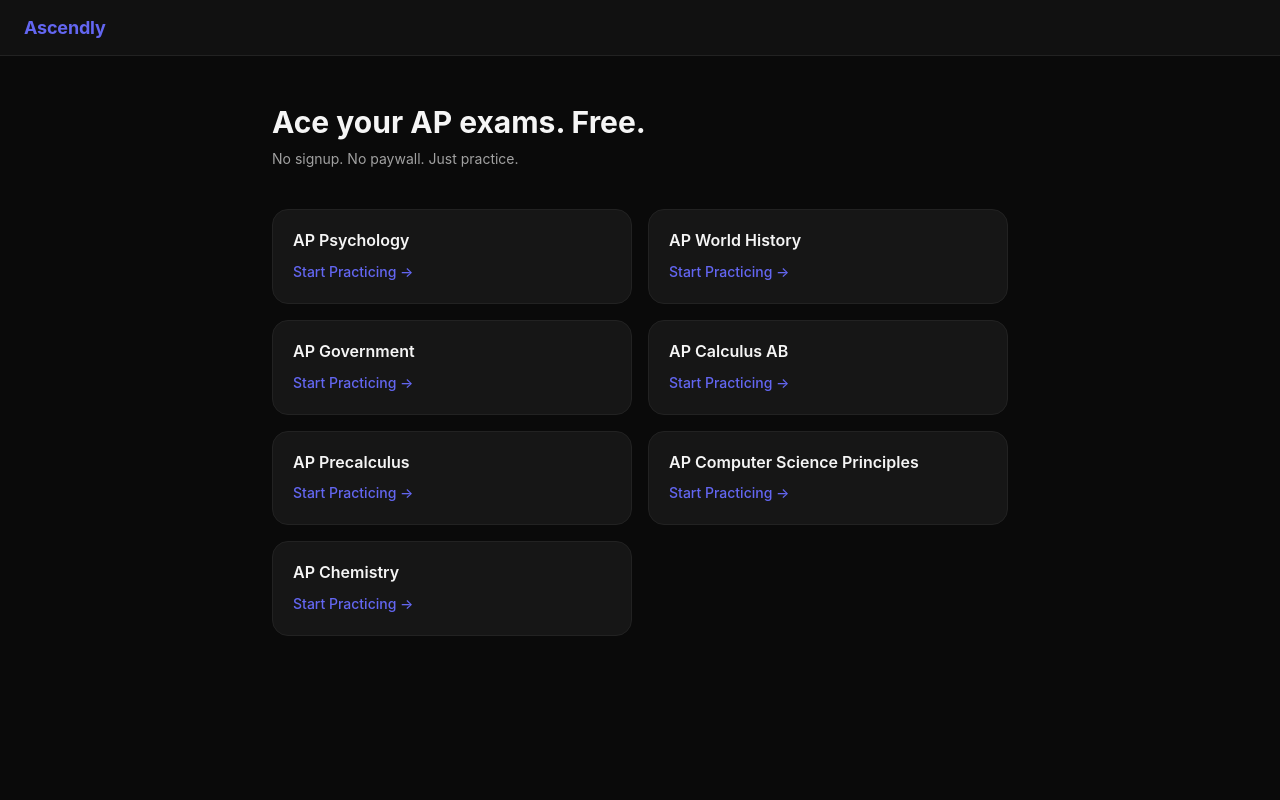
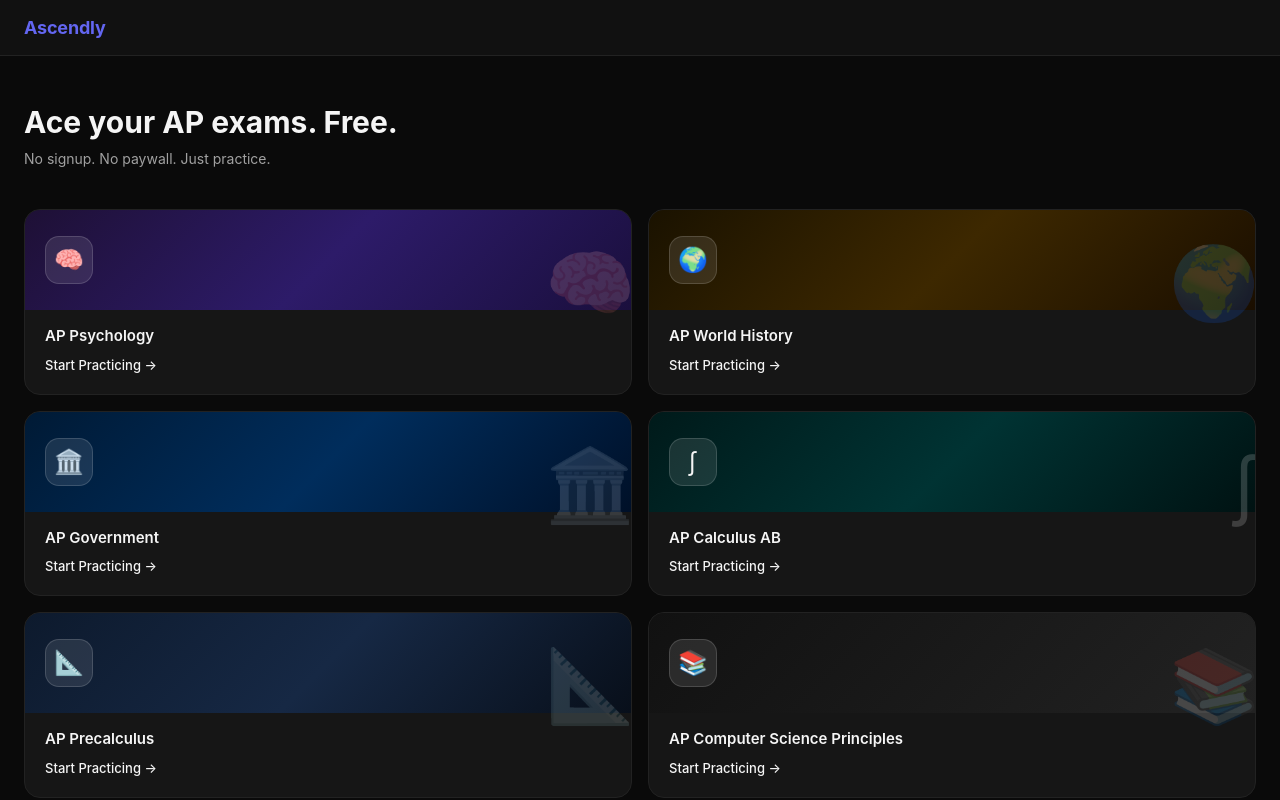
Before and after one commit to aksharkakkad-web/geta5.org, a Next.js app: page / in a window 1280 px wide. Shown: the top 800 px of the page. Built offline with nearby package versions, Linux system fonts and the light colour scheme.

Commit message:
fix: resolve STATE.md merge conflict after Wave 1

```diff
--- a/app/[subject]/drills/page.tsx
+++ b/app/[subject]/drills/page.tsx
@@ -36,13 +36,24 @@ export default function DrillsPage({ params }: DrillsPageProps) {
     setView('unit-select')
   }
 
+  const isSession = view === 'session' && session
+
   return (
-    <main style={{ padding: '24px', maxWidth: '960px', margin: '0 auto' }}>
+    <main
+      style={{
+        padding: '24px',
+        maxWidth: isSession ? '100%' : '960px',
+        margin: '0 auto',
+        minHeight: isSession ? 'calc(100dvh - 64px)' : undefined,
+        display: isSession ? 'flex' : undefined,
+        flexDirection: isSession ? 'column' : undefined,
+      }}
+    >
       {view === 'unit-select' && (
         <UnitSelector subject={subject} onStart={handleStart} />
       )}
-      {view === 'session' && session && (
-        <DrillSession session={session} subject={subject} onComplete={handleComplete} />
+      {isSession && (
+        <DrillSession session={session!} subject={subject} onComplete={handleComplete} />
       )}
       {view === 'results' && session && (
         <DrillResults
--- a/app/[subject]/page.tsx
+++ b/app/[subject]/page.tsx
@@ -78,10 +78,10 @@ export default async function SubjectPage({ params }: SubjectPageProps) {
 
   return (
     <div style={{
-      maxWidth: '48rem',
+      maxWidth: '90rem',
       margin: '0 auto',
-      paddingLeft: '16px',
-      paddingRight: '16px',
+      paddingLeft: '24px',
+      paddingRight: '24px',
       paddingTop: '40px',
       paddingBottom: '64px',
     }}>
--- a/app/page.tsx
+++ b/app/page.tsx
@@ -13,10 +13,10 @@ export default function HomePage() {
 
   return (
     <div style={{
-      maxWidth: '48rem',
+      maxWidth: '90rem',
       margin: '0 auto',
-      paddingLeft: '16px',
-      paddingRight: '16px',
+      paddingLeft: '24px',
+      paddingRight: '24px',
     }}>
       {/* Hero — compact */}
       <div style={{ paddingTop: '48px', paddingBottom: '16px' }}>
--- a/components/drill/DrillCard.tsx
+++ b/components/drill/DrillCard.tsx
@@ -104,11 +104,11 @@ export default function DrillCard({ card, onAnswer, onNext }: DrillCardProps) {
     <div
       className="mx-auto w-full"
       style={{
-        maxWidth: '560px',
+        maxWidth: '880px',
         background: 'var(--bg-card)',
-        borderRadius: 'var(--radius-lg)',
+        borderRadius: 'var(--radius-xl)',
         border: `1px solid ${cardBorder}`,
-        padding: '24px',
+        padding: '52px 64px',
         transition: 'border-color 200ms ease',
       }}
     >
@@ -120,7 +120,7 @@ export default function DrillCard({ card, onAnswer, onNext }: DrillCardProps) {
           fontWeight: 500,
           textTransform: 'uppercase',
           letterSpacing: '0.08em',
-          marginBottom: '16px',
+          marginBottom: '20px',
         }}
       >
         {MODE_LABELS[card.mode]}
@@ -129,10 +129,11 @@ export default function DrillCard({ card, onAnswer, onNext }: DrillCardProps) {
       {/* Prompt */}
       <div
         style={{
-          fontSize: '1.125rem',
-          lineHeight: '1.6',
+          fontSize: '1.5rem',
+          lineHeight: '1.65',
           color: 'var(--text-primary)',
-          marginBottom: '24px',
+          marginBottom: '40px',
+          fontWeight: 500,
         }}
       >
         {parseInlineMath(card.prompt)}
@@ -140,7 +141,7 @@ export default function DrillCard({ card, onAnswer, onNext }: DrillCardProps) {
 
       {/* Input */}
       {verdict === null && (
-        <div style={{ marginBottom: '16px' }}>
+        <div style={{ marginBottom: '20px' }}>
           <input
             type="text"
             value={inputValue}
@@ -154,8 +155,8 @@ export default function DrillCard({ card, onAnswer, onNext }: DrillCardProps) {
               border: 'none',
               borderBottom: `2px solid ${inputBorder}`,
               borderRadius: 0,
-              padding: '8px 0',
-              fontSize: '1rem',
+              padding: '12px 0',
+              fontSize: '1.25rem',
               color: 'var(--text-primary)',
               outline: 'none',
               transition: 'border-color 150ms ease',
@@ -171,7 +172,7 @@ export default function DrillCard({ card, onAnswer, onNext }: DrillCardProps) {
           disabled={isSubmitDisabled}
           style={{
             width: '100%',
-            padding: '10px 20px',
+            padding: '13px 20px',
             borderRadius: 'var(--radius-md)',
             border: 'none',
             background: isSubmitDisabled ? 'var(--bg-border)' : 'var(--accent)',
@@ -286,7 +287,7 @@ export default function DrillCard({ card, onAnswer, onNext }: DrillCardProps) {
           onClick={onNext}
           style={{
             width: '100%',
-            padding: '10px 20px',
+            padding: '13px 20px',
             borderRadius: 'var(--radius-md)',
             border: 'none',
             background: verdict === 'correct' ? 'var(--accent-success)' : 'var(--accent-danger)',
--- a/components/drill/DrillSession.tsx
+++ b/components/drill/DrillSession.tsx
@@ -66,7 +66,7 @@ export default function DrillSession({ session, subject, onComplete }: DrillSess
   const progressPercent = (currentIndex / totalCards) * 100
 
   return (
-    <div style={{ display: 'flex', flexDirection: 'column', gap: '24px' }}>
+    <div style={{ display: 'flex', flexDirection: 'column', minHeight: 'calc(100dvh - 120px)' }}>
       {/* Session header */}
       <div
         style={{
@@ -175,12 +175,21 @@ export default function DrillSession({ session, subject, onComplete }: DrillSess
         </div>
       </div>
 
-      {/* Card area */}
-      <DrillCard
-        card={currentCard}
-        onAnswer={handleAnswer}
-        onNext={handleNext}
-      />
+      {/* Card area — fills remaining height, card centered within it */}
+      <div style={{
+        flex: 1,
+        display: 'flex',
+        alignItems: 'center',
+        justifyContent: 'center',
+        paddingTop: '24px',
+        paddingBottom: '24px',
+      }}>
+        <DrillCard
+          card={currentCard}
+          onAnswer={handleAnswer}
+          onNext={handleNext}
+        />
+      </div>
     </div>
   )
 }
--- a/components/ui/SubjectCard.tsx
+++ b/components/ui/SubjectCard.tsx
@@ -5,34 +5,145 @@ interface SubjectCardProps {
   slug: string
 }
 
+const SUBJECT_THEMES: Record<string, {
+  gradient: string
+  emoji: string
+}> = {
+  'ap-psychology': {
+    gradient: 'linear-gradient(135deg, #1e1035 0%, #2d1b69 50%, #1a0f3d 100%)',
+    emoji: '🧠',
+  },
+  'ap-world-history': {
+    gradient: 'linear-gradient(135deg, #1a1200 0%, #3d2800 50%, #1a0e00 100%)',
+    emoji: '🌍',
+  },
+  'ap-government': {
+    gradient: 'linear-gradient(135deg, #001a35 0%, #002d5c 50%, #001028 100%)',
+    emoji: '🏛️',
+  },
+  'ap-calculus-ab': {
+    gradient: 'linear-gradient(135deg, #001a1a 0%, #003333 50%, #001212 100%)',
+    emoji: '∫',
+  },
+  'ap-precalculus': {
+    gradient: 'linear-gradient(135deg, #0d1a2d 0%, #162844 50%, #080f1a 100%)',
+    emoji: '📐',
+  },
+  'ap-computer-science-principles': {
+    gradient: 'linear-gradient(135deg, #001a0d 0%, #003320 50%, #000f08 100%)',
+    emoji: '💻',
+  },
+  'ap-chemistry': {
+    gradient: 'linear-gradient(135deg, #1a0a00 0%, #3d1500 50%, #120600 100%)',
+    emoji: '⚗️',
+  },
+}
+
+const DEFAULT_THEME = {
+  gradient: 'linear-gradient(135deg, #111 0%, #222 100%)',
+  emoji: '📚',
+}
+
 export function SubjectCard({ name, slug }: SubjectCardProps) {
+  const theme = SUBJECT_THEMES[slug] ?? DEFAULT_THEME
+
   return (
-    <Link href={`/${slug}`} style={{ textDecoration: 'none' }}>
-      <div className="subject-card" style={{
+    <Link href={`/${slug}`} style={{ textDecoration: 'none', display: 'block' }}>
+      <div
+        className="subject-card"
+        style={{
           backgroundColor: 'var(--bg-card)',
           border: '1px solid var(--bg-border)',
           borderRadius: 'var(--radius-lg)',
-        padding: '20px',
+          overflow: 'hidden',
           cursor: 'pointer',
-        transition: 'background-color 150ms ease, border-color 150ms ease',
-      }}>
+          transition: 'border-color 180ms ease, transform 180ms ease',
+        }}
+      >
+        {/* Art header */}
+        <div
+          style={{
+            height: '100px',
+            background: theme.gradient,
+            display: 'flex',
+            alignItems: 'center',
+            justifyContent: 'space-between',
+            padding: '0 20px',
+            position: 'relative',
+          }}
+        >
+          {/* Large background emoji (decorative, faded) */}
+          <div
+            aria-hidden="true"
+            style={{
+              position: 'absolute',
+              right: '-4px',
+              bottom: '-8px',
+              fontSize: '72px',
+              opacity: 0.18,
+              lineHeight: 1,
+              userSelect: 'none',
+            }}
+          >
+            {theme.emoji}
+          </div>
+
+          {/* Foreground emoji pill */}
+          <div
+            style={{
+              width: '48px',
+              height: '48px',
+              borderRadius: '14px',
+              background: 'rgba(255,255,255,0.1)',
+              border: '1px solid rgba(255,255,255,0.15)',
+              display: 'flex',
+              alignItems: 'center',
+              justifyContent: 'center',
+              fontSize: '24px',
+            }}
+          >
+            {theme.emoji}
+          </div>
+
+          {/* Subject tag badge */}
+          <div
+            style={{
+              fontSize: '0.6875rem',
+              fontWeight: 600,
+              textTransform: 'uppercase',
+              letterSpacing: '0.07em',
+              color: theme.accentColor,
+              background: `color-mix(in srgb, ${theme.accentColor} 15%, transparent)`,
+              border: `1px solid color-mix(in srgb, ${theme.accentColor} 30%, transparent)`,
+              borderRadius: '6px',
+              padding: '3px 8px',
+              zIndex: 1,
+            }}
+          >
+            {theme.tag}
+          </div>
+        </div>
+
+        {/* Card body */}
+        <div style={{ padding: '16px 20px 18px' }}>
           <h3 style={{
-          fontSize: '1rem',
+            fontSize: '0.9375rem',
             fontWeight: 600,
             color: 'var(--text-primary)',
-          marginBottom: '8px',
+            marginBottom: '6px',
             lineHeight: 1.3,
           }}>
             {name}
           </h3>
           <span style={{
-          fontSize: '0.875rem',
+            fontSize: '0.8125rem',
             fontWeight: 500,
-          color: 'var(--accent)',
+            color: theme.accentColor,
           }}>
             Start Practicing →
           </span>
         </div>
+      </div>
     </Link>
   )
 }
```
Also changed, not shown: .planning/PROJECT.md, .planning/REQUIREMENTS.md, .planning/ROADMAP.md, .planning/STATE.md, .planning/config.json, 8 other files (tests, documents, lock files or other folders). Lines whose indentation alone changed are shown as unchanged.
